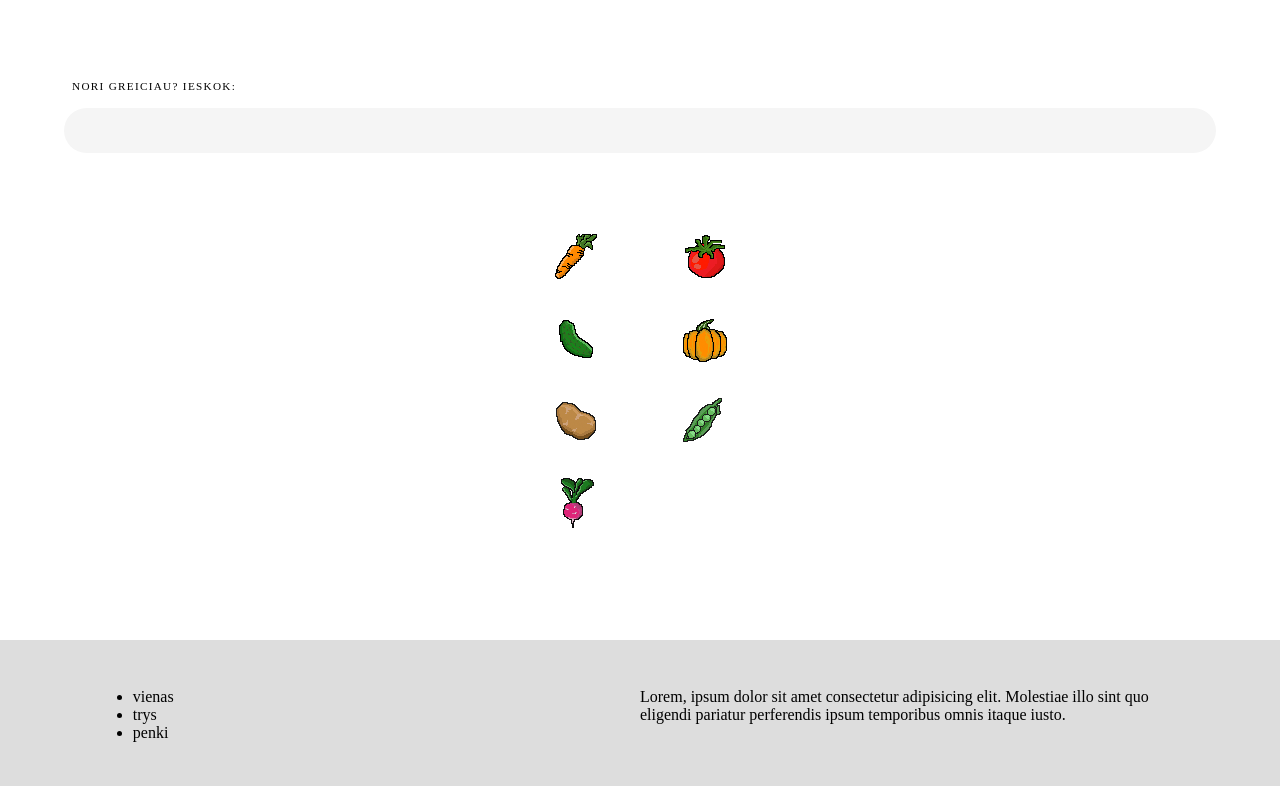
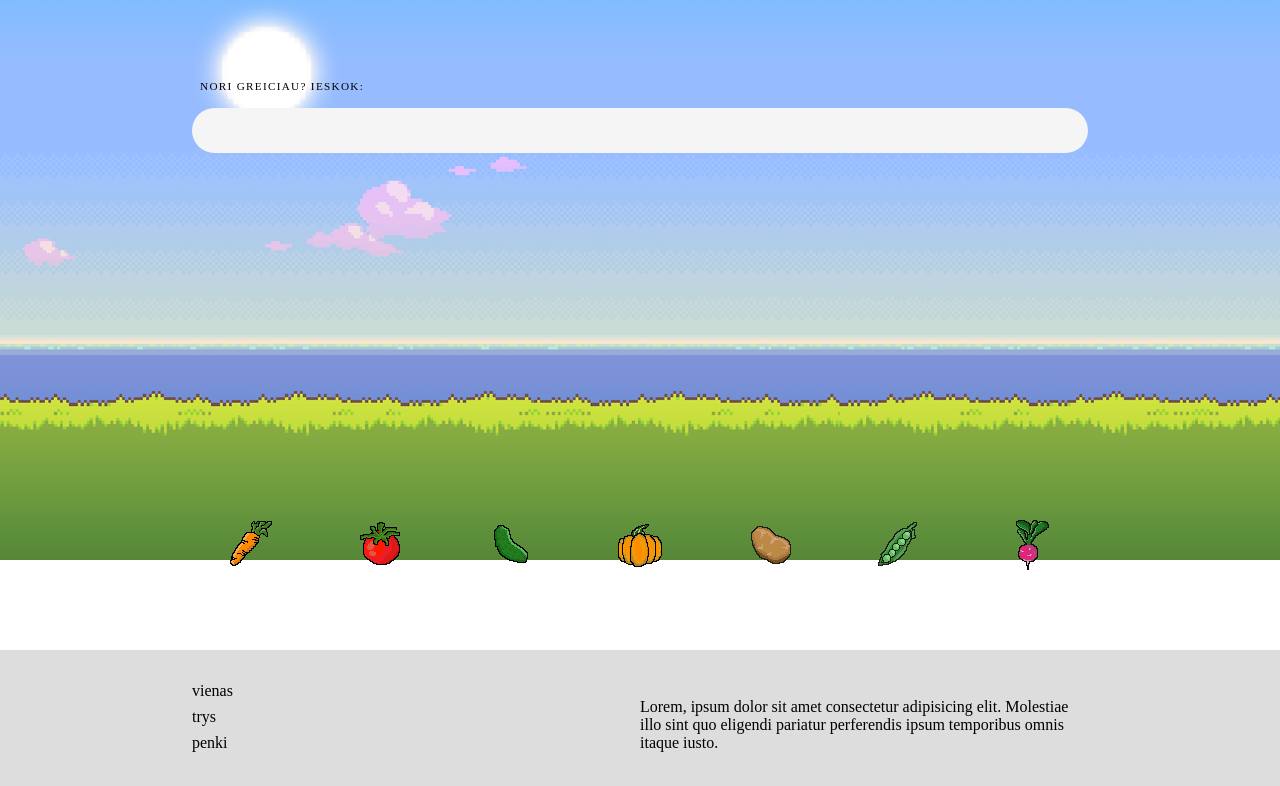
Before and after one commit to ivenckunas/pazinkdarza-ts, a React (Vite) app: page / in a window 1280 px wide. Shown: the top 786 px of the page. Built offline with nearby package versions, Linux system fonts and the light colour scheme.

Commit message:
bg changed, grid to flex

```diff
--- a/src/Components/Footer/footer.scss
+++ b/src/Components/Footer/footer.scss
@@ -1,13 +1,30 @@
 .footer-container {
   background: #dddddd;
-  height: min(10rem, 20vh);
   width: 100dvw;
   padding: 2rem;
 
   .footer-content {
-    width: min(90%, 1400px);
+    width: min(70dvw, 1400px);
     margin: auto;
     display: grid;
     grid-template-columns: 50% 50%;
+
+    ul {
+      margin: 0;
+      padding: 0;
+
+
+      li {
+        list-style: none;
+        transition: 0.2s ease-in-out;
+        padding-bottom: 0.5rem;
+
+        &:hover {
+          opacity: 0.9;
+          color: rgb(68, 68, 68);
+          cursor: pointer;
+        }
+      }
+    }
   }
 }
--- a/src/Components/Home/Home.tsx
+++ b/src/Components/Home/Home.tsx
@@ -2,10 +2,14 @@ import './home.scss';
 import VegGrid from '../VegGrid/VegGrid';
 import SearchBar from '../SearchBar/SearchBar';
 import Footer from '../Footer/Footer';
+import {useContext} from 'react';
+import MainContext from '../../Context/MainContext';
 
 function Home() {
+	const {openedVeg} = useContext(MainContext);
+
 	return (
-		<div className='container'>
+		<div className={openedVeg === null ? 'container container-bg' : 'container'}>
 			<SearchBar />
 			<VegGrid />
 			<Footer />
--- a/src/Components/Home/home.scss
+++ b/src/Components/Home/home.scss
@@ -8,4 +8,13 @@
   margin: auto;
   padding-top: 5rem;
 
+
 }
+
+.container-bg {
+  width: 100dvw;
+  background-image: url('../../assets/images/bg.png');
+  background-position: 0rem -15rem;
+  background-repeat: no-repeat;
+  background-size: cover;
+}
--- a/src/Components/SearchBar/searchBar.scss
+++ b/src/Components/SearchBar/searchBar.scss
@@ -1,7 +1,7 @@
 .search-container {
   display: flex;
   flex-direction: column;
-  width: 100%;
+  width: 70dvw;
 
   .label {
     font-size: .7rem;
--- a/src/Components/VegGrid/vegGrid.scss
+++ b/src/Components/VegGrid/vegGrid.scss
@@ -1,9 +1,10 @@
 .grid-container {
   flex-grow: 1;
   margin: 5rem 0;
-  display: grid;
-  grid-template-columns: repeat(2, 1fr);
+  display: flex;
+  // grid-template-columns: repeat(2, 1fr);
   column-gap: 5rem;
+  align-items: end;
 
   .single-veg {
     display: flex;
--- a/src/index.css
+++ b/src/index.css
@@ -4,6 +4,7 @@
 
 body {
   margin: 0 auto;
+
 }
 
 img {
```
Also changed, not shown: src/assets/images/bg.jpg, src/assets/images/bg.png (added).
